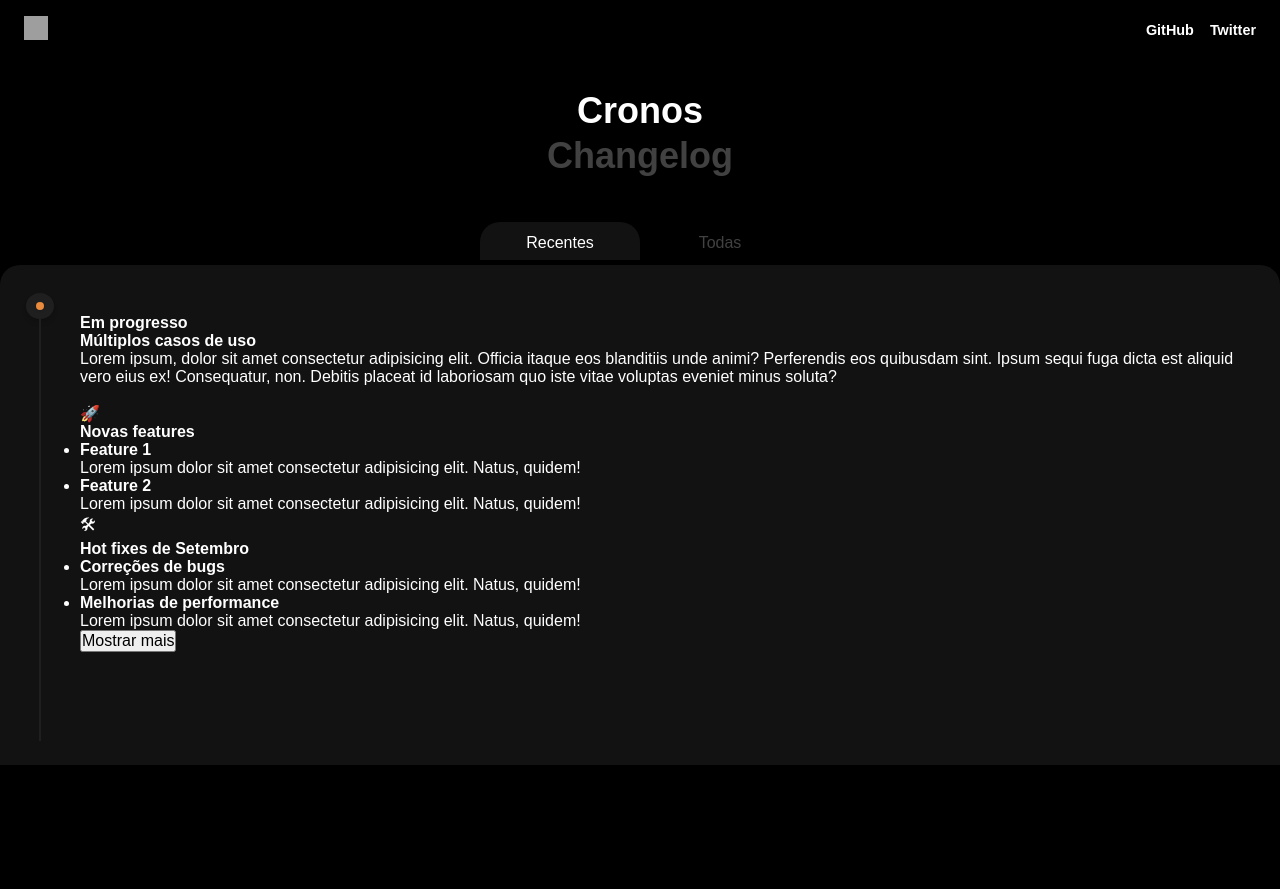
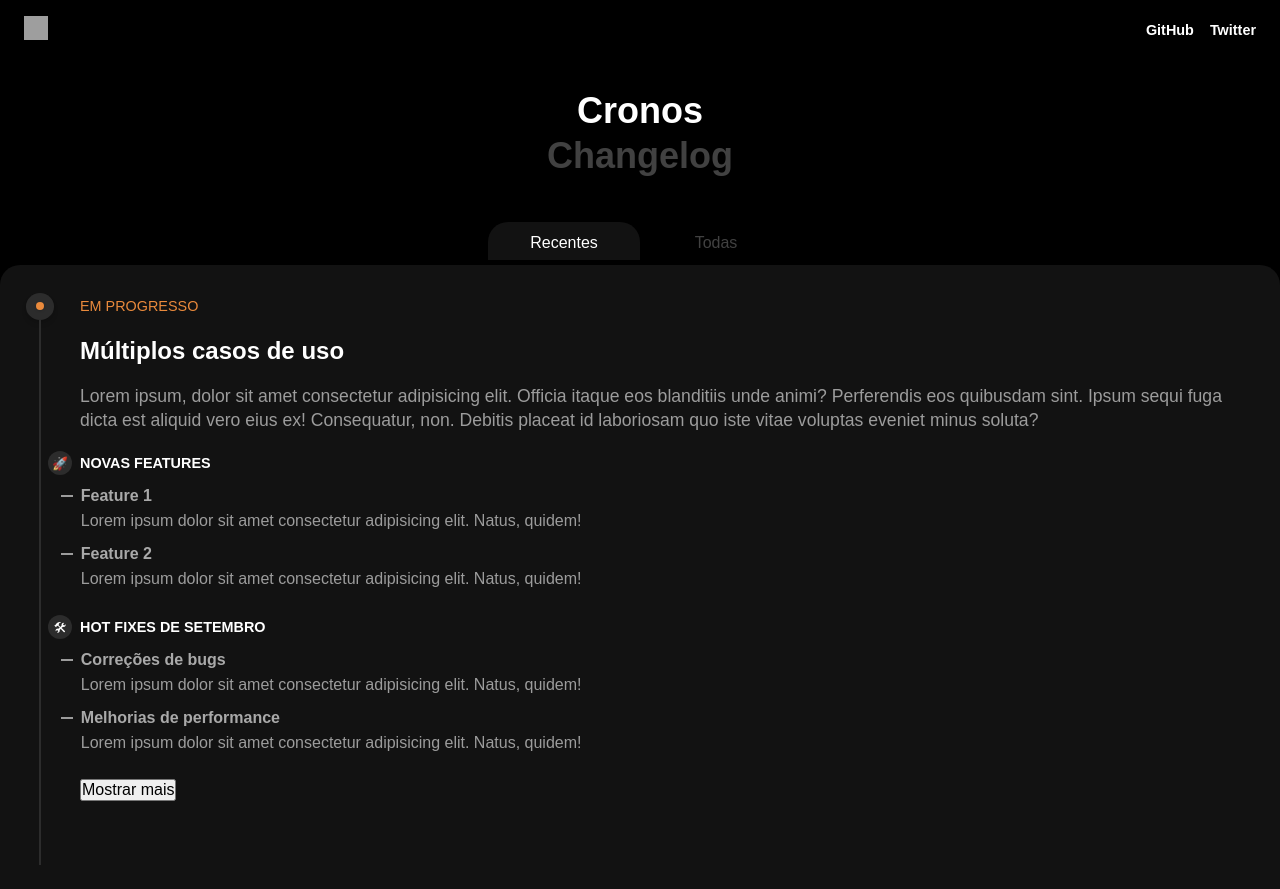
Before and after one commit to macodesh/changelog, a React (Vite) app: page / in a window 1280 px wide. Before the commit the page ends 800 px from the top, so only its background shows below. Built offline with nearby package versions, Linux system fonts and the light colour scheme; grey boxes are pictures that could not be loaded.

Commit message:
Atualiza estilos

```diff
--- a/src/styles/_app.scss
+++ b/src/styles/_app.scss
@@ -4,7 +4,7 @@
 
     h1,
     h2 {
-      font-size: 225%;
+      font-size: 2.25rem;
       line-height: 1.25;
       text-align: center;
     }
--- a/src/styles/_log-content.scss
+++ b/src/styles/_log-content.scss
@@ -24,8 +24,8 @@
     &-dot {
       @include shadow-md();
       width: 1.75rem;
-      height: 1.75em;
-      background-color: lighten($color: $dark-gray, $amount: 5);
+      height: 1.75rem;
+      background-color: lighten($color: $dark-gray, $amount: 10);
       border-radius: 50%;
       display: flex;
       justify-content: center;
@@ -43,7 +43,7 @@
 
     &-line {
       width: 2px;
-      background-color: lighten($color: $dark-gray, $amount: 5);
+      background-color: lighten($color: $dark-gray, $amount: 10);
       height: 100%;
     }
   }
@@ -53,12 +53,24 @@
     margin-bottom: 4rem;
 
     &-status {
+      padding: 0.5em 0;
+      text-transform: uppercase;
+      font-size: 0.9rem;
+      margin-bottom: 1rem;
+      color: $orange;
+      font-weight: 300;
+      margin-top: 2px;
     }
 
     &-title {
+      font-size: 1.5rem;
+      margin-bottom: 1.25rem;
     }
 
     &-text {
+      line-height: 1.35;
+      color: $light-gray;
+      font-size: 1.1rem;
     }
 
     &-preview {
@@ -66,20 +78,63 @@
 
     &-updates {
       .update {
-        &-icon {
-        }
+        margin-bottom: 1.5rem;
 
-        &-title {
+        &-top {
+          margin-bottom: 0.75rem;
+          display: flex;
+          gap: 0.5rem;
+          align-items: center;
+          margin-left: -2rem;
+
+          &-icon {
+            width: 1.5rem;
+            height: 1.5rem;
+            background-color: lighten($color: $dark-gray, $amount: 10);
+            border-radius: 50%;
+            text-align: center;
+            line-height: 1.5rem;
+
+            span {
+              vertical-align: middle;
+              display: inline-block;
+              font-size: 0.8rem;
+            }
+          }
+
+          &-title {
+            font-size: 0.9rem;
+            text-transform: uppercase;
+          }
         }
 
         &-list {
+          list-style-type: none;
+          padding-left: 0.05rem;
         }
 
         &-item {
+          margin-bottom: 0.75rem;
+          position: relative;
+
+          &::before {
+            content: '';
+            position: absolute;
+            width: 0.75rem;
+            height: 2px;
+            background-color: $light-gray;
+            top: 0.5rem;
+            left: -1.25rem;
+          }
+
           &-title {
+            margin-bottom: 0.25rem;
+            color: lighten($color: $light-gray, $amount: 5);
           }
 
           &-text {
+            color: $light-gray;
+            line-height: 1.5;
           }
         }
       }
--- a/src/styles/_log.scss
+++ b/src/styles/_log.scss
@@ -8,9 +8,9 @@
   }
 
   &-update {
-    width: 10rem;
+    width: 9.5rem;
     text-align: center;
-    padding: 0.5em;
+    padding: 0.5rem;
     padding-top: 0.75rem;
     color: $gray;
 
--- a/src/styles/_navbar.scss
+++ b/src/styles/_navbar.scss
@@ -22,7 +22,7 @@
         text-decoration: none;
         color: $white;
         font-weight: 700;
-        font-size: 90%;
+        font-size: 0.9rem;
       }
     }
   }
--- a/src/styles/_variables.scss
+++ b/src/styles/_variables.scss
@@ -1,6 +1,6 @@
 $black: #000;
 $white: #fff;
-$light-gray: #cbcbcb;
+$light-gray: #9c9c9c;
 $gray: #414141;
 $dark-gray: #121212;
 $orange: #ea8a3c;
```
